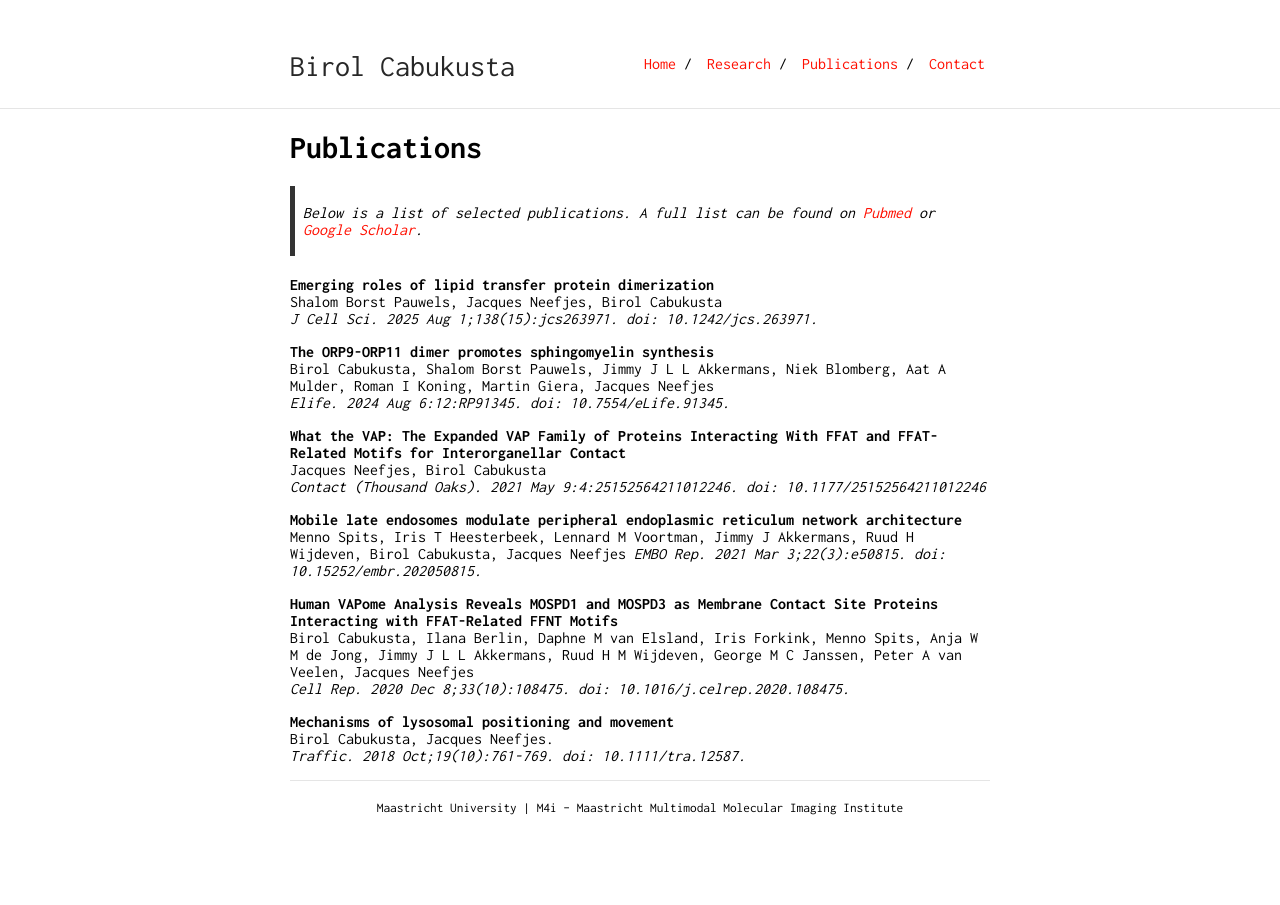
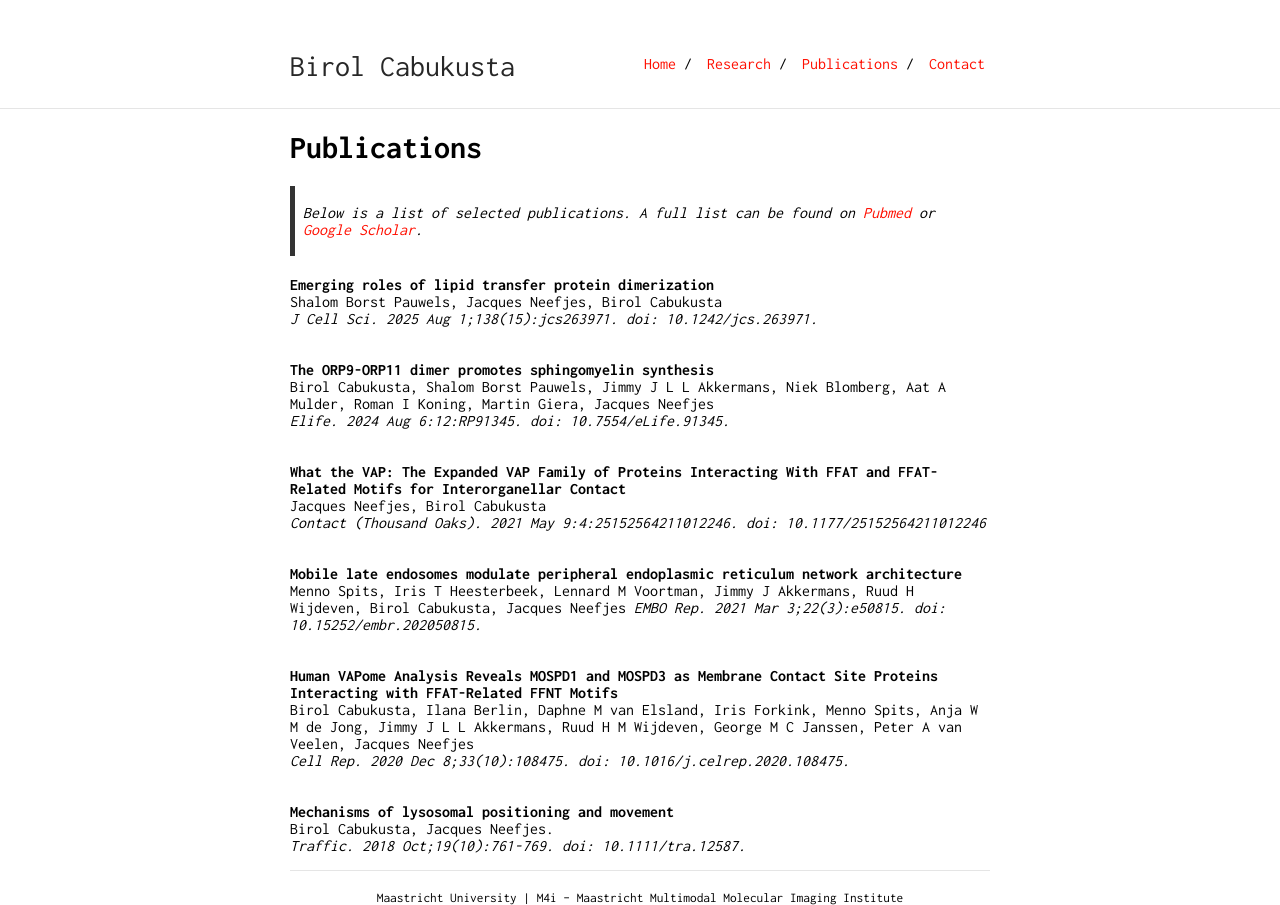
Before and after one commit to birolcabukusta/birolcabukusta.github.io, a Jekyll site: the page built from publications.md, in a window 1280 px wide. Built offline with Jekyll 4.4.1, drawn with Linux system fonts in a browser that asks for light colours; our own code applies the rules of GitHub Pages for plain Markdown files.

```diff
--- a/publications.md
+++ b/publications.md
@@ -2,31 +2,32 @@
 
 > Below is a list of selected publications. A full list can be found on [Pubmed](https://pubmed.ncbi.nlm.nih.gov/?term=cabukusta%20b%5Bauthor%5D&sort=date) or [Google Scholar](https://scholar.google.com/citations?user=fu60iZ8AAAAJ&hl=en).
 
+
 **Emerging roles of lipid transfer protein dimerization**
 Shalom Borst Pauwels, Jacques Neefjes, Birol Cabukusta
-_J Cell Sci. 2025 Aug 1;138(15):jcs263971. doi: 10.1242/jcs.263971._
-
-
+_J Cell Sci. 2025 Aug 1;138(15):jcs263971. doi: 10.1242/jcs.263971._\
+\
+\
 **The ORP9-ORP11 dimer promotes sphingomyelin synthesis**
 Birol Cabukusta, Shalom Borst Pauwels, Jimmy J L L Akkermans, Niek Blomberg, Aat A Mulder, Roman I Koning, Martin Giera, Jacques Neefjes
-_Elife. 2024 Aug 6:12:RP91345. doi: 10.7554/eLife.91345._
-
-
+_Elife. 2024 Aug 6:12:RP91345. doi: 10.7554/eLife.91345._\
+\
+\
 **What the VAP: The Expanded VAP Family of Proteins Interacting With FFAT and FFAT-Related Motifs for Interorganellar Contact**
 Jacques Neefjes, Birol Cabukusta
-_Contact (Thousand Oaks). 2021 May 9:4:25152564211012246. doi: 10.1177/25152564211012246_
-
-
+_Contact (Thousand Oaks). 2021 May 9:4:25152564211012246. doi: 10.1177/25152564211012246_  \
+\
+\
 **Mobile late endosomes modulate peripheral endoplasmic reticulum network architecture**
 Menno Spits, Iris T Heesterbeek, Lennard M Voortman, Jimmy J Akkermans, Ruud H Wijdeven, Birol Cabukusta, Jacques Neefjes
-_EMBO Rep. 2021 Mar 3;22(3):e50815. doi: 10.15252/embr.202050815._
-
-
+_EMBO Rep. 2021 Mar 3;22(3):e50815. doi: 10.15252/embr.202050815._\
+ \
+ \
 **Human VAPome Analysis Reveals MOSPD1 and MOSPD3 as Membrane Contact Site Proteins Interacting with FFAT-Related FFNT Motifs**
 Birol Cabukusta, Ilana Berlin, Daphne M van Elsland, Iris Forkink, Menno Spits, Anja W M de Jong, Jimmy J L L Akkermans, Ruud H M Wijdeven, George M C Janssen, Peter A van Veelen, Jacques Neefjes
-_Cell Rep. 2020 Dec 8;33(10):108475. doi: 10.1016/j.celrep.2020.108475._
-
-
+_Cell Rep. 2020 Dec 8;33(10):108475. doi: 10.1016/j.celrep.2020.108475._  \
+\
+\
 **Mechanisms of lysosomal positioning and movement**
 Birol Cabukusta, Jacques Neefjes.
 _Traffic. 2018 Oct;19(10):761-769. doi: 10.1111/tra.12587._
```
